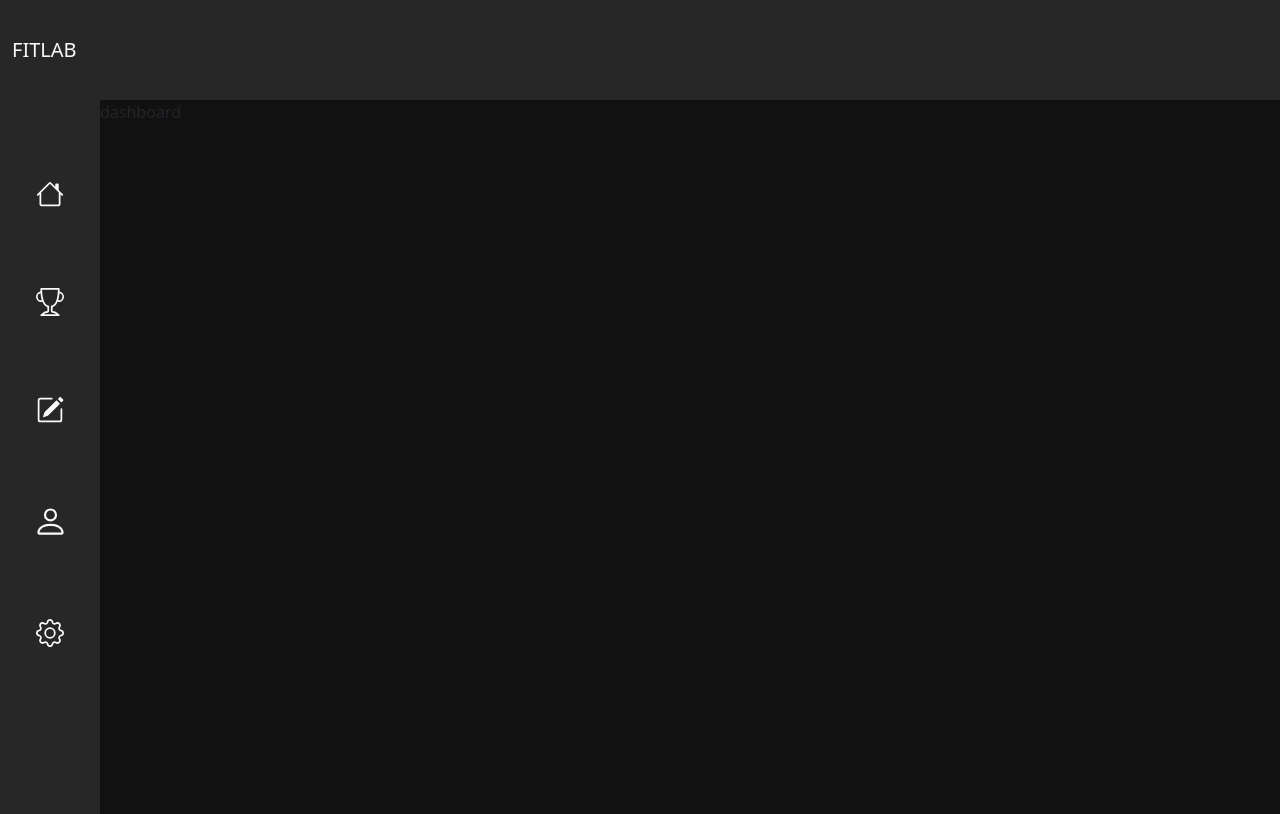
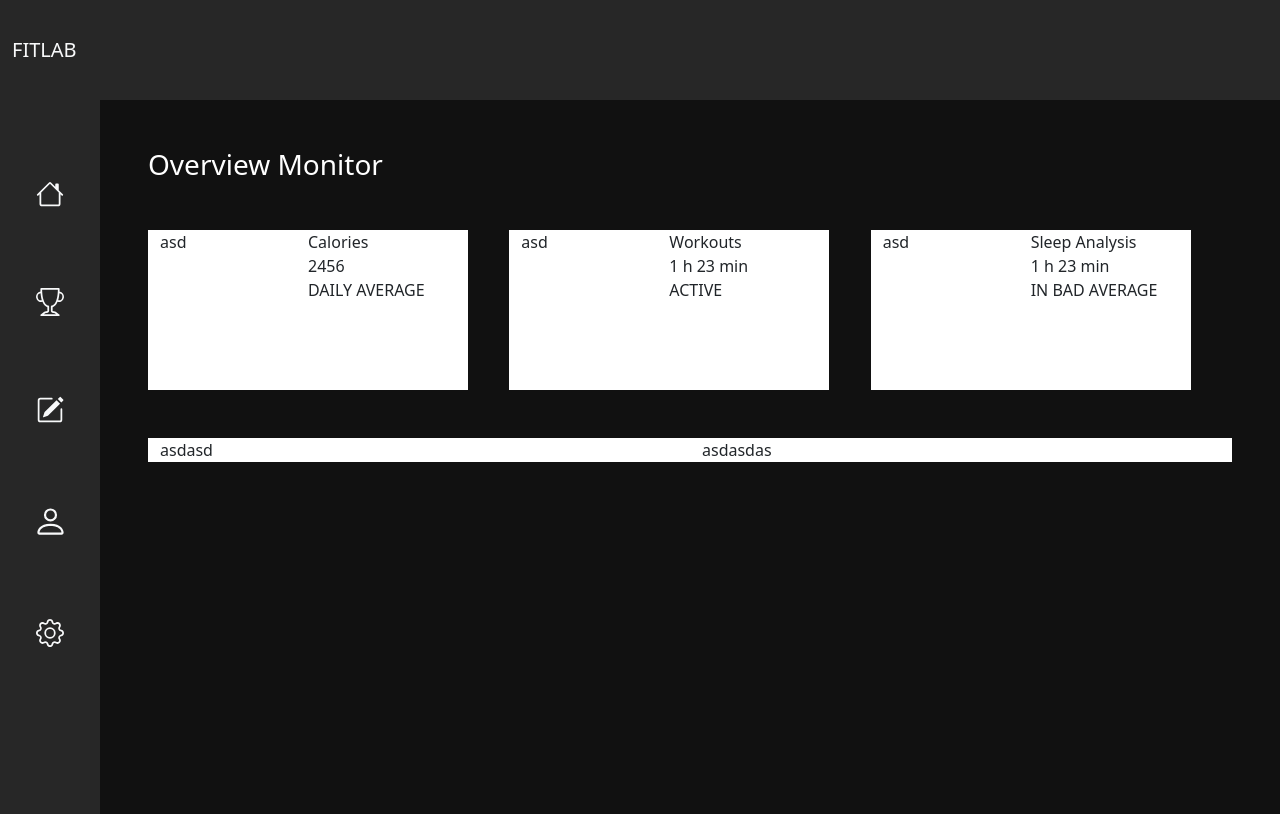
Before and after one commit to dinsorkot/FIT_LAB, a Vue app: page /dashboard in a window 1280 px wide. Built offline with nearby package versions, Linux system fonts and the light colour scheme.

Commit message:
finishDashboard

```diff
--- a/src/component/dashboard.vue
+++ b/src/component/dashboard.vue
@@ -1,5 +1,46 @@
 <template>
-    <div>
-        dashboard
+  <div class="text-white m-5">
+    <h3>Overview Monitor</h3>
+  </div>
+  <div class="row m-5 d-flex justify-content-between">
+    <div class="col">
+      <div class="row" style="width: 20rem; height: 10rem">
+        <div class="col bg-white">asd</div>
+        <div class="col bg-white">
+          <div class="row">Calories</div>
+          <div class="row">2456</div>
+          <div class="row">DAILY AVERAGE</div>
+        </div>
+      </div>
     </div>
+    <div class="col">
+      <div class="row" style="width: 20rem; height: 10rem">
+        <div class="col bg-white">asd</div>
+        <div class="col bg-white">
+          <div class="row">Workouts</div>
+          <div class="row">1 h 23 min</div>
+          <div class="row">ACTIVE</div>
+        </div>
+      </div>
+    </div>
+    <div class="col">
+      <div class="row" style="width: 20rem; height: 10rem">
+        <div class="col bg-white">asd</div>
+        <div class="col bg-white">
+          <div class="row">Sleep Analysis</div>
+          <div class="row">1 h 23 min</div>
+          <div class="row">IN BAD AVERAGE</div>
+        </div>
+      </div>
+    </div>
+  </div>
+  <div class="row m-5" >
+  <div class="col bg-white">
+  asdasd
+  </div>
+  <div class="col bg-white">
+
+    asdasdas
+  </div>
+  </div>
 </template>
```
